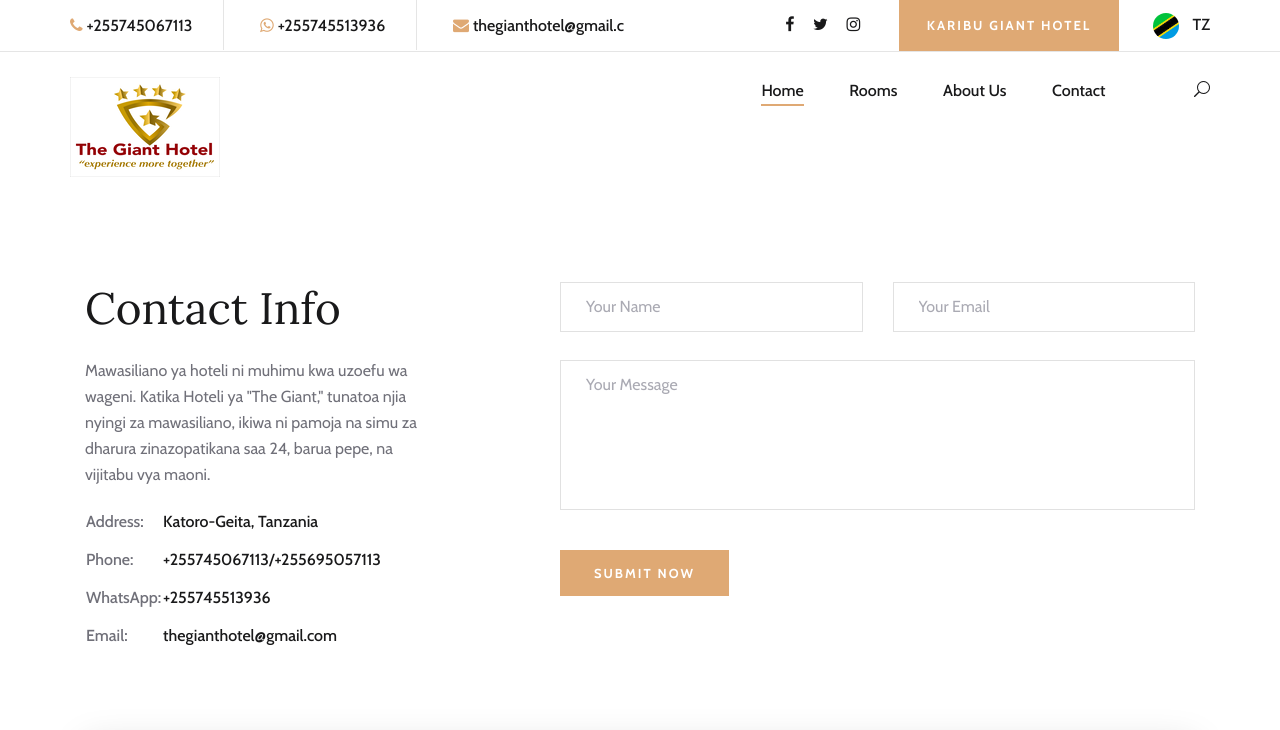
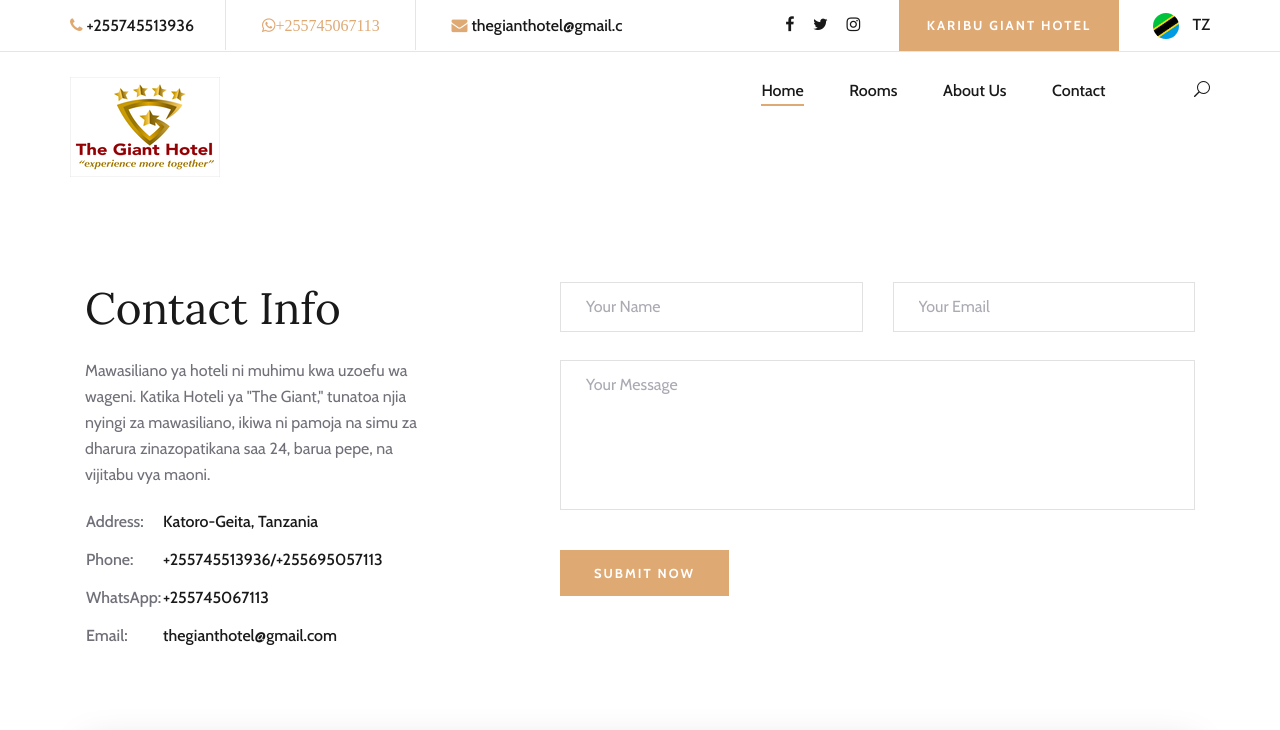
Before and after one commit to fareedcodez/giantHotel, a Django app: page /contact-us/ in a window 1280 px wide. Shown: the top 730 px of the page. Run offline with Django 4.2, Linux system fonts and the light colour scheme; some libraries are stand-ins or nearby versions.

Commit message:
minor changes

```diff
--- a/templates/pages/contactUs.html
+++ b/templates/pages/contactUs.html
@@ -21,11 +21,11 @@
                                 </tr>
                                 <tr>
                                     <td class="c-o">Phone:</td>
-                                    <td>+255745067113/+255695057113</td>
+                                    <td>+255745513936/+255695057113</td>
                                 </tr>
                                 <tr>
                                     <td class="c-o">WhatsApp:</td>
-                                    <td>+255745513936</td>
+                                    <td>+255745067113</td>
                                 </tr>
                                 <tr>
                                     <td class="c-o">Email:</td>
--- a/templates/pages/main.html
+++ b/templates/pages/main.html
@@ -69,8 +69,8 @@
             <a href="https://www.instagram.com/the_giant_hotel_/"><i class="fa fa-instagram"></i></a>
         </div>
         <ul class="top-widget">
-           <li><i class="fa fa-phone"></i>+255745067113</li>
-            <li><i class="fa fa-whatsapp"></i>+255745513936</li>
+           <li><i class="fa fa-phone"></i>+255745513936</li>
+            <li><i class="fa fa-whatsapp"></i>+255745067113</li>
             <li><i class="fa fa-envelope"></i>thegianthotel@gmail.com</li>
         </ul>
     </div>
@@ -83,8 +83,8 @@
                 <div class="row">
                     <div class="col-lg-6">
                         <ul class="tn-left">
-                            <li><i class="fa fa-phone"></i>+255745067113</li>
-                            <li><i class="fa fa-whatsapp"></i>+255745513936</li>
+                            <li><i class="fa fa-phone"></i>+255745513936</li>
+                            <li><i class="fa fa-whatsapp">+255745067113</i></li>
                             <li><i class="fa fa-envelope"></i>thegianthotel@gmail.c</li>
                         </ul>
                     </div>
@@ -169,8 +169,8 @@
                         <div class="ft-contact">
                             <h6>Contact Us</h6>
                             <ul>
-                            <li><i class="fa fa-phone"></i> +255745067113/ +255695057113</li>
-                            <li><i class="fa fa-whatsapp"></i> +255745513936</li>
+                            <li><i class="fa fa-phone"></i> +255745513936/ +255695057113</li>
+                            <li><i class="fa fa-whatsapp"></i> +255745067113</li>
                             <li><i class="fa fa-envelope"></i> thegianthotel@gmail.com</li>
                             <li><i class="fa fa-map-marker"></i> Katoro-Geita, Tanzania</li>
 
```
Also changed, not shown: static/img/room/room-16.jpg (deleted), static/img/room/room-26.jpg (added), static/img/room/room-6.jpg.
